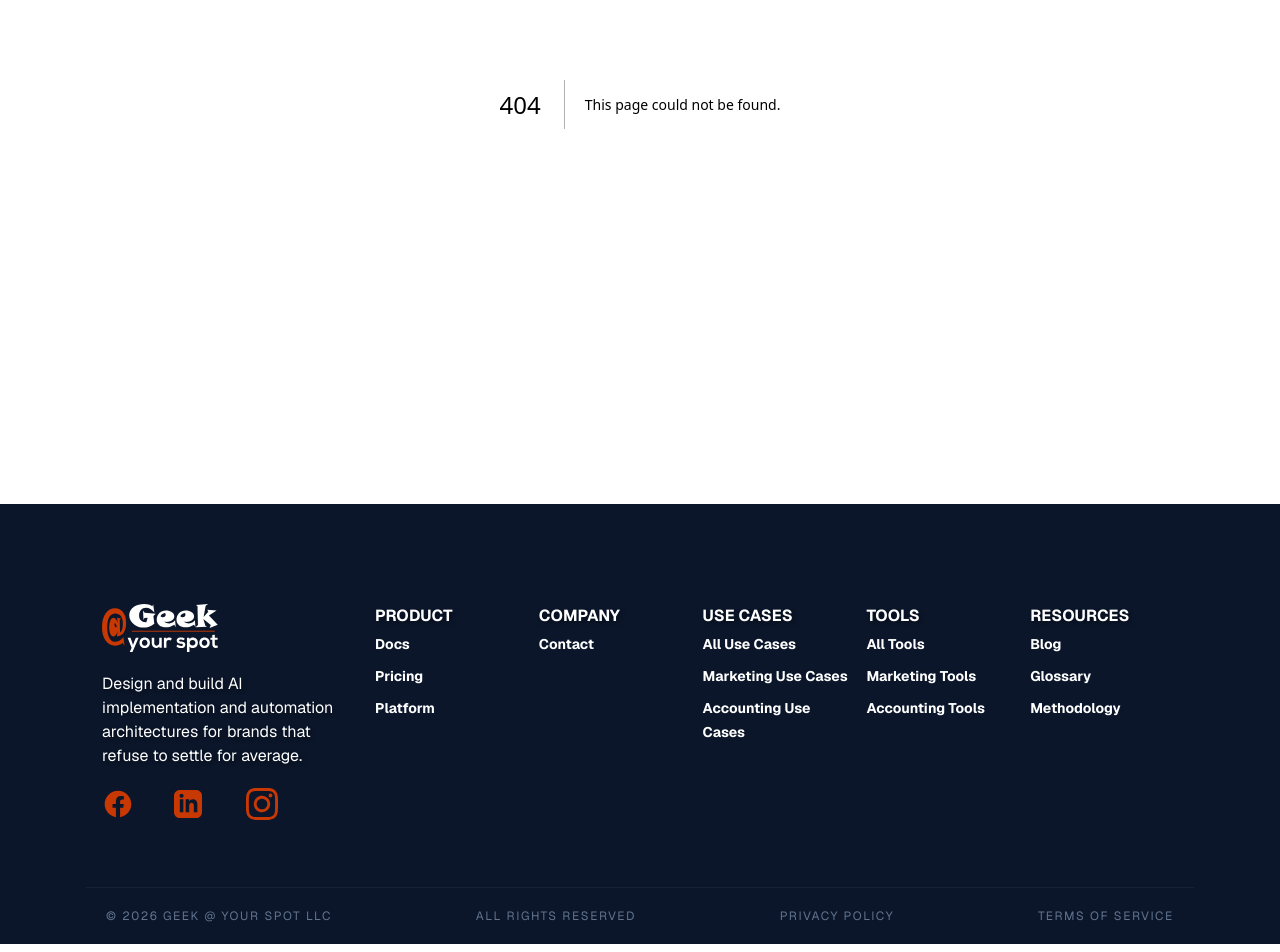
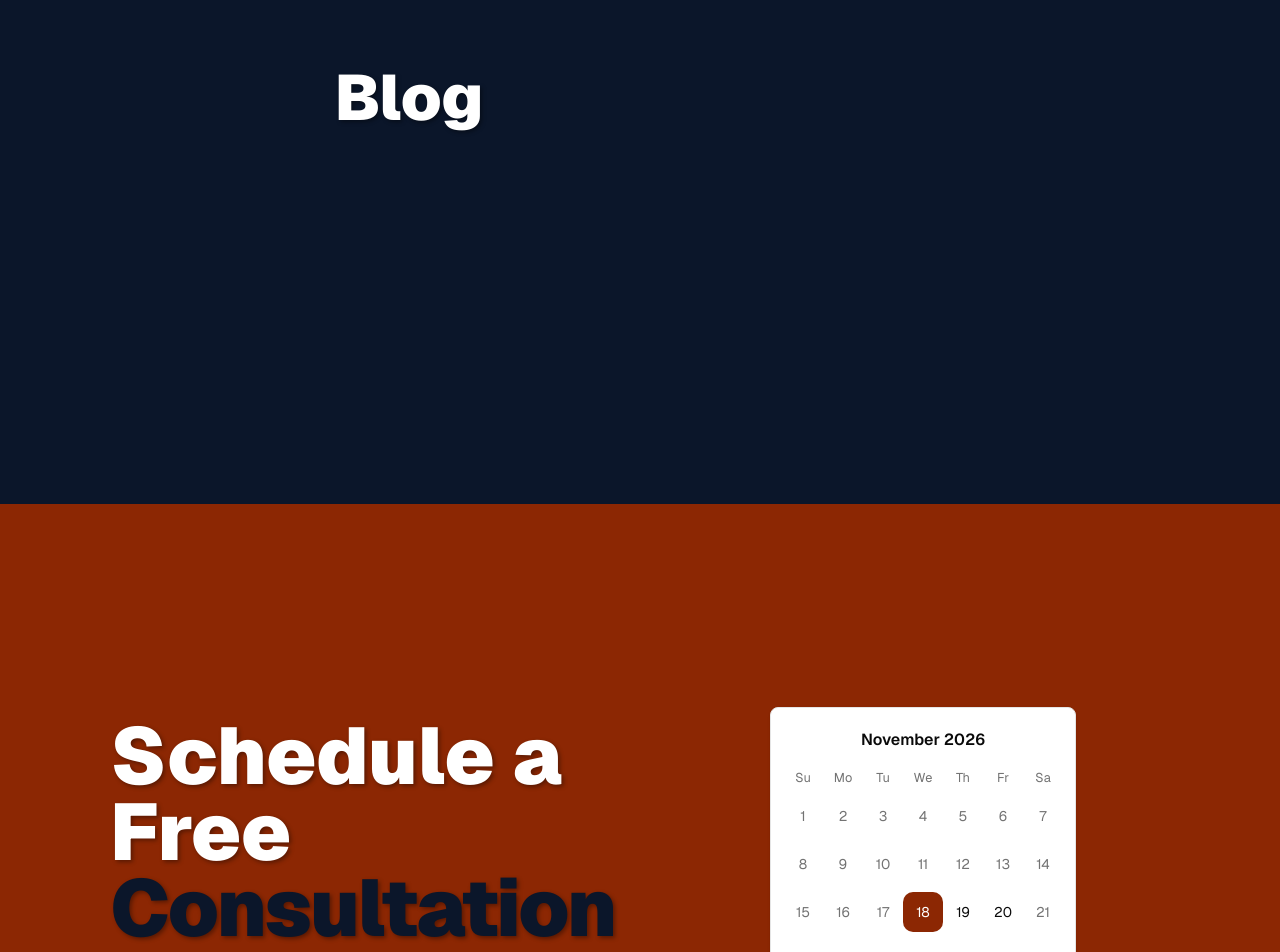
Before and after one commit to jmartinemployment/Geek-Receptionist, a Next.js app: page /blog in a window 1280 px wide. Before the commit this address had no page. Shown: the part 360-1312 px from the top of the page. Built offline with nearby package versions, Linux system fonts and the light colour scheme; some icons are missing.

Commit message:
Navbar: Blog, with a blank /blog page (hero and scheduler)

```diff
--- /dev/null
+++ b/src/app/blog/page.tsx
@@ -0,0 +1,15 @@
+import type { Metadata } from "next";
+import { SchedulerShell } from "@/components/shared/scheduler/scheduler-shell";
+import HeroSection from "@/components/shared/shared-hero-section";
+
+export const metadata: Metadata = { title: "Blog | Geek-Receptionist" };
+
+/** Blog: a blank page reached from the menu (Jeff, 2026-11-18). Its content is not written yet; the scheduler follows the hero, as on every page. */
+export default function Blog() {
+  return (
+    <>
+      <HeroSection title="Blog" summary="" />
+      <SchedulerShell />
+    </>
+  );
+}
--- a/src/components/navbar.tsx
+++ b/src/components/navbar.tsx
@@ -15,6 +15,7 @@ const MENU: MenuItem[] = [
   },
   { label: "Platform", links: [{ label: "Dashboard", href: "/dashboard" }] },
   { label: "Pricing", href: "/pricing" },
+  { label: "Blog", href: "/blog" },
 ];
 
 const itemClass = "px-3 py-2 text-sm font-bold text-[#0B162A] hover:text-[#c83803] transition-colors";
```
